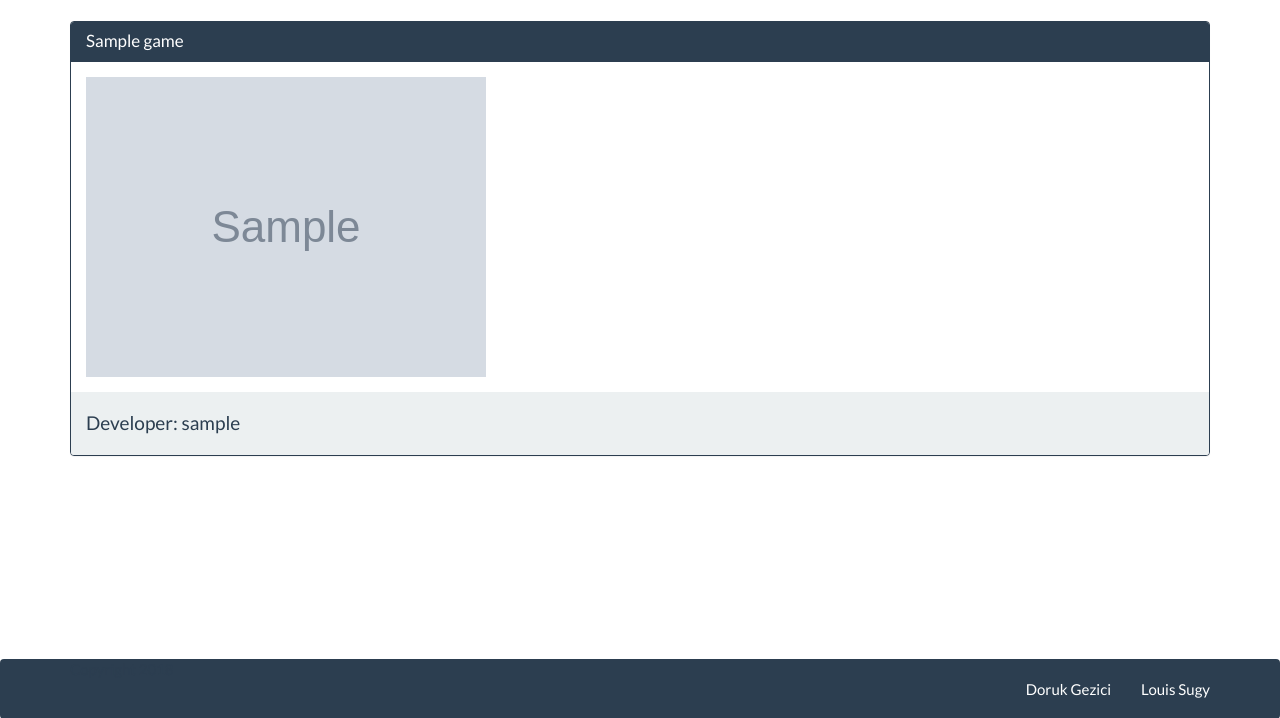
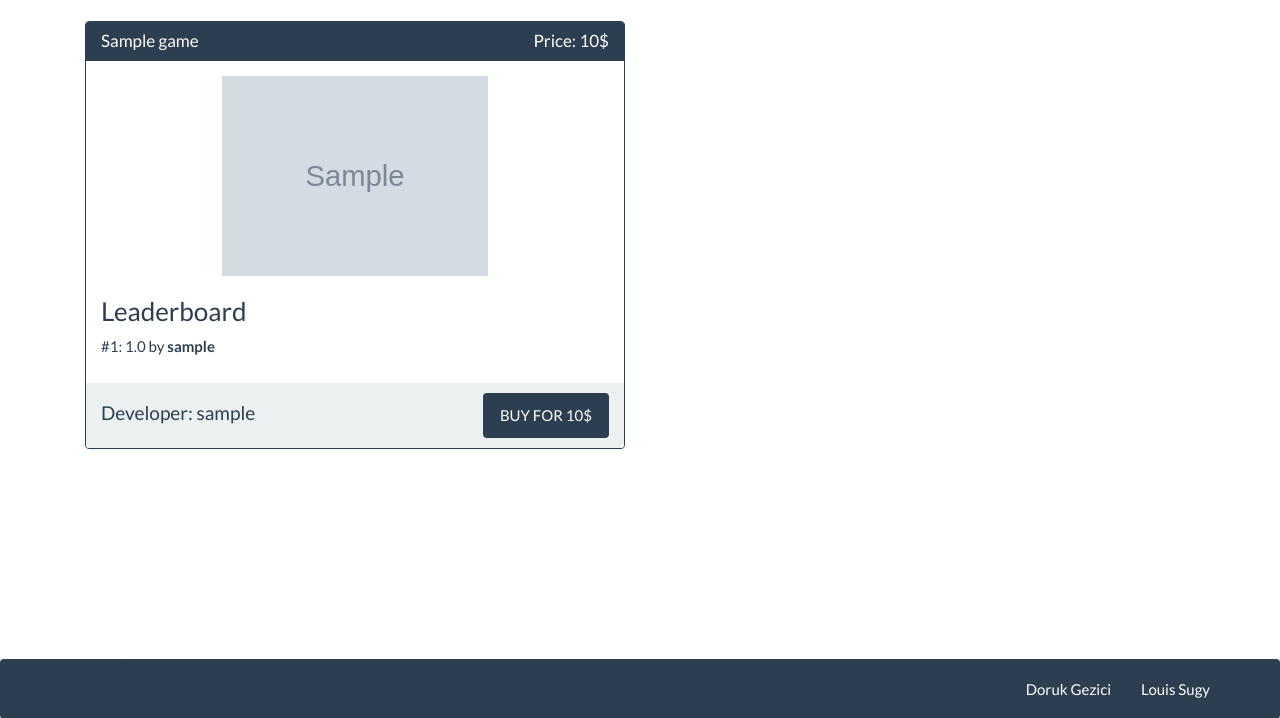
Before and after one commit to dorukgezici/django-gamestore, a Django app: page / in a window 1280 px wide. Shown: the part 60-778 px from the top of the page. Run offline with Django 3.2, Linux system fonts and the light colour scheme; tables that the repository leaves empty hold one stand-in row (Sample ...); some libraries are stand-ins or nearby versions.

Commit message:
Leaderboard first 3 positions on IndexView

```diff
--- a/gamestore/models.py
+++ b/gamestore/models.py
@@ -21,6 +21,7 @@ class Game(models.Model):
     name = models.CharField(max_length=150)
     url = models.URLField()
     cover = models.ImageField(blank=True, null=True, upload_to="covers")
+    price = models.IntegerField(default=0)
     tags = models.ManyToManyField(Tag, blank=True, verbose_name="Tags")
 
     def __str__(self):
--- a/gamestore/static/js/main.js
+++ b/gamestore/static/js/main.js
@@ -13,3 +13,9 @@ function getCookie(name) {
     }
     return cookieValue;
 }
+
+function showLeaderboard(gameScores, game) {
+    var leaderboard = "Leaderboard for " + game + "\n\n";
+    leaderboard += gameScores.join("\n");
+    alert(leaderboard);
+}
--- a/gamestore/templates/index.html
+++ b/gamestore/templates/index.html
@@ -5,24 +5,54 @@
 
 {% block body %}
     <div class="container">
-        {% for game in object_list %}
-            <div class="row">
-                <div class="col-md-12">
-                    <div class="panel panel-primary">
+        <div class="panel-group">
+            {% for game in object_list %}
+                <div class="col-md-6">
+                    <div class="panel panel-primary" style="margin-bottom: 20px;">
                         <div class="panel-heading">
-                            <h2 class="panel-title"><a href="{% url "game" game.id %}">{{ game.name }}</a></h2>
+                            <div class="row">
+                                <div class="col-md-8">
+                                    <h2 class="panel-title"><a href="{% url "game" game.id %}">{{ game.name }}</a></h2>
+                                </div>
+                                <div class="col-md-4">
+                                    <h2 class="panel-title" style="float: right;">Price: {{ game.price }}$</h2>
+                                </div>
+                            </div>
                         </div>
                         {% if game.cover %}
-                            <div class="panel-body" style="text-align: center;">
-                                <img src="{{ game.cover.url }}" class="img img-responsive" alt="Game Cover">
+                            <div class="panel-body" style="height: 200px;">
+                                <img src="{{ game.cover.url }}" style="max-height: 200px;" class="img img-responsive center-block" alt="Game Cover">
+                            </div>
+                        {% endif %}
+                        {% if game.scores %}
+                            <div class="panel-body">
+                                <h3 style="display: inline-block;">Leaderboard</h3>
+                                {% if game.scores|length >= 4 %}
+                                    <a style="display: inline-block; float: right; margin-top: 25px;" href="javascript:showLeaderboard({{ game.scores_array }}, '{{ game.name }}');"><small>Show all of the leaderboard</small></a>
+                                {% endif %}
+                                {% for score in game.scores %}
+                                    {% if forloop.counter < 4 %}
+                                        <p>#{{ forloop.counter }}: {{ score.value }} by <b>{{ score.player }}</b></p>
+                                    {% endif %}
+                                {% endfor %}
                             </div>
                         {% endif %}
                         <div class="panel-footer">
-                            <h4>Developer: {{ game.developer }}</h4>
+                            <div class="row">
+                                <div class="col-md-5">
+                                    <h4>Developer: {{ game.developer }}</h4>
+                                </div>
+                                <div class="col-md-3">
+
+                                </div>
+                                <div class="col-md-4">
+                                    <button id="pay-button" class="btn btn-primary" style="float: right;">BUY FOR {{ game.price }}$</button>
+                                </div>
+                            </div>
                         </div>
                     </div>
                 </div>
-            </div>
-        {% endfor %}
+            {% endfor %}
+        </div>
     </div>
 {% endblock %}
--- a/gamestore/templates/pay.html
+++ b/gamestore/templates/pay.html
@@ -11,6 +11,7 @@
                     <button class="btn btn-primary">Pay</button>
                 </form>
                 <br><br>
+                {% comment %}
                 <form action="https://simplepayments.herokuapp.com/pay/" method="POST">
                     {% csrf_token %}
                     <input type="hidden" name="pid" value="{{ form.id }}">
@@ -28,6 +29,7 @@
                     <input type="text" id="id_amount" name="amount" value="5" />
                     <input type="submit" value="Accept Payment"/>
                 </form>
+                {% endcomment %}
             </div>
         </div>
     </div>
--- a/gamestore/views.py
+++ b/gamestore/views.py
@@ -12,14 +12,15 @@ class IndexView(generic.ListView):
     model = Game
     template_name = "index.html"
 
-    # def get_context_data(self, **kwargs):
-    #     context = super().get_context_data(**kwargs)
-    #     objects = self.object_list
-    #     for obj in objects:
-    #         scores = Score.objects.filter(game=obj)
-    #         obj.scores = scores
-    #     context["object_list"] = objects
-    #     return context
+    def get_context_data(self, **kwargs):
+        context = super().get_context_data(**kwargs)
+        objects = self.object_list
+        for obj in objects:
+            scores = Score.objects.filter(game=obj).order_by("-value")
+            obj.scores = scores
+            obj.scores_array = ["#{}: {} by {}".format(i, score.value, score.player) for i, score in enumerate(scores)]
+        context["object_list"] = objects
+        return context
 
 
 class GameView(generic.DetailView):
@@ -71,7 +72,7 @@ class PayView(generic.CreateView):
         return super().get_context_data(**kwargs)
 
 
-def pay(request):
+def pay(game_id):
     url = "https://simplepayments.herokuapp.com/pay/"
     pid = random.randint()
     sid = "g056"
```
